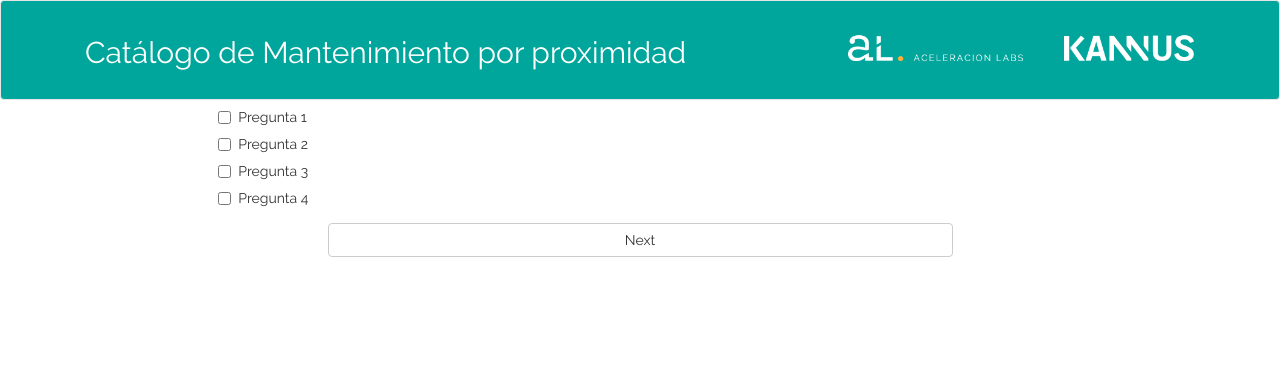
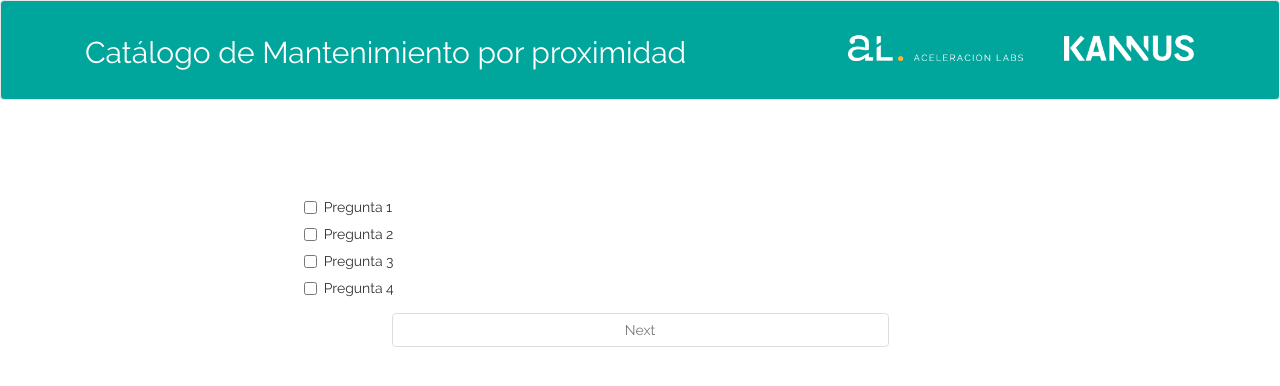
Before and after one commit to romangof/web-catalogo, a React (Create React App) app: page /tasks/1 in a window 1280 px wide. Shown: the top 386 px of the page. Built offline with nearby package versions, Linux system fonts and the light colour scheme.

Commit message:
Added checkbox validations

```diff
--- a/src/components/action_library.js
+++ b/src/components/action_library.js
@@ -19,8 +19,8 @@ export default class Description extends Component {
     })
     .then((response) => { return response.json() })
     .then((response) => {
-      console.log("••••••");
-      console.log(response);
+      // console.log("••••••");
+      // console.log(response);
       this.setState({data: response})
       // response && console.log(response.error)
     })
@@ -28,13 +28,9 @@ export default class Description extends Component {
   }
 
   render() {
-    // console.log("++++++");
-    // console.log(this.state);
-    // console.log(this.props);
-    // console.log(this.state.data.title);
     return <div className="well" style={{padding: "2% 5%", margin: "5%"}}>
       {this.state.data.map( element =>
-        <div style={{textAlign: 'center'}} >
+        <div key={element.id} style={{textAlign: 'center'}} >
           <Image key={element.id} src={element.media_url} style={{margin: '0 auto'}} responsive />
           <br />
         </div>
--- a/src/components/description.js
+++ b/src/components/description.js
@@ -7,8 +7,8 @@ export default class Description extends Component {
   }
 
   componentWillMount() {
-    fetch( 'https://cors-anywhere.herokuapp.com/' + `https://app-catalogo-web.herokuapp.com/api/catalogo/${this.props.id}`, { // comment this when pushing to heroku
-    // fetch( `/api/catalogo/${this.props.id}`, { // use this when pushing to heroku
+    // fetch( 'https://cors-anywhere.herokuapp.com/' + `http://catalogo.enaex.com/api/catalogo/${this.props.id}`, { // comment this when pushing to heroku
+    fetch( `/api/catalogo/${this.props.id}`, { // use this when pushing to heroku
       headers: {
         'Accept': 'application/json',
         'Content-Type': 'application/json',
--- a/src/components/features.js
+++ b/src/components/features.js
@@ -8,9 +8,9 @@ export default class Description extends Component {
   }
 
   componentWillMount() {
-    fetch( 'https://cors-anywhere.herokuapp.com/' + `http://catalogo.enaex.com/api/catalogo/${this.props.id}/caracteristicas`, { // comment this when pushing to heroku
+    // fetch( 'https://cors-anywhere.herokuapp.com/' + `http://catalogo.enaex.com/api/catalogo/${this.props.id}/caracteristicas`, { // comment this when pushing to heroku
     // fetch( 'https://cors-anywhere.herokuapp.com/' + `https://app-catalogo-web.herokuapp.com/api/catalogo/${this.props.id}/caracteristicas`, { // comment this when pushing to heroku
-    // fetch( `/api/catalogo/${this.props.id}/caracteristicas`, { // use this when pushing to heroku
+    fetch( `/api/catalogo/${this.props.id}/caracteristicas`, { // use this when pushing to heroku
       headers: {
         'Accept': 'application/json',
         'Content-Type': 'application/json',
--- a/src/components/main.js
+++ b/src/components/main.js
@@ -3,8 +3,6 @@ import { Tabs, Tab } from 'react-bootstrap';
 import Description from './description';
 import Features from './features';
 import ActionLibrary from './action_library';
-
-// { border:'2px solid #9C9B9B'}
 
 export default ({ match }) =>
 <div>
--- a/src/components/tasks.js
+++ b/src/components/tasks.js
@@ -2,77 +2,55 @@ import React, { Component } from 'react';
 import { Form, FormGroup, Col, Checkbox, Button } from 'react-bootstrap';
 import { Link } from 'react-router-dom'
 
-// export default ({ match }) => <Form horizontal>
-//   <FormGroup>
-//     <Col smOffset={2} sm={10}>
-//       <Checkbox>Pregunta 1</Checkbox>
-//       <Checkbox>Pregunta 2</Checkbox>
-//       <Checkbox>Pregunta 3</Checkbox>
-//       <Checkbox>Pregunta 4</Checkbox>
-//     </Col>
-//   </FormGroup>
-//   <FormGroup>
-//     <Col smOffset={3} sm={6}>
-//       <Link to={`/description/${match.params.id}`}>
-//         <Button block disabled={true} >
-//           Next
-//         </Button>
-//       </Link>
-//     </Col>
-//   </FormGroup>
-// </Form>
-
 export default class Tasks extends Component {
-  // getInitialState() {
-  //   return {
-  //     value: ''
-  //   };
-  // }
   constructor() {
     super();
-    this.state = { data: {} };
+    this.state = { q1:false, q2:false, q3:false, q4:false };
     this.handleChange = this.handleChange.bind(this);
+    this.getValidationState = this.getValidationState.bind(this);
   }
 
-  // handleChange(e) {
-  //   var data = this.state.data;
-  //   data[e.target.name] = e.target.value;
-  //   this.setState({data: data});
-  // }
+  handleChange(e) {
+    var value = !this.state[e.target.name];
+    this.setState({ [e.target.name]: value});
+  }
 
-  // getValidationState() {
-  //   const length = this.state.value.length;
-  //   if (length > 10) return 'success';
-  //   else if (length > 5) return 'warning';
-  //   else if (length > 0) return 'error';
-  // }
+  getValidationState() {
+    var flag = false
+    Object.keys(this.state).map( item => {
+        // console.log(item, this.state[item])
+        if (!this.state[item]) flag = true
+      }
+    )
+    // console.log(flag);
+    return flag;
+  }
 
-  handleChange(e) {
-    this.setState({ value: e.target.value });
-  }
 
   render() {
     return (
+      <div className="" style={{padding: "2% 5%", margin: "5%"}}>
         <Form horizontal>
           <FormGroup>
             <Col smOffset={2} sm={10}>
-            <Checkbox>Pregunta 1</Checkbox>
-            <Checkbox>Pregunta 2</Checkbox>
-            <Checkbox>Pregunta 3</Checkbox>
-            <Checkbox>Pregunta 4</Checkbox>
+              <Checkbox name="q1" checked={this.state.q1} onChange={this.handleChange}>Pregunta 1</Checkbox>
+              <Checkbox name="q2" checked={this.state.q2} onChange={this.handleChange}>Pregunta 2</Checkbox>
+              <Checkbox name="q3" checked={this.state.q3} onChange={this.handleChange}>Pregunta 3</Checkbox>
+              <Checkbox name="q4" checked={this.state.q4} onChange={this.handleChange}>Pregunta 4</Checkbox>
             </Col>
           </FormGroup>
-        {/* {console.log(this.props)} */}
+
           <FormGroup>
             <Col smOffset={3} sm={6}>
               <Link to={`/description/${this.props.match.params.id}`}>
-              <Button block disabled={false} >
+                <Button block disabled={this.getValidationState()} >
                   Next
                 </Button>
               </Link>
             </Col>
           </FormGroup>
         </Form>
+      </div>
     )
   }
 };
```
Lines whose indentation alone changed are shown as unchanged.
